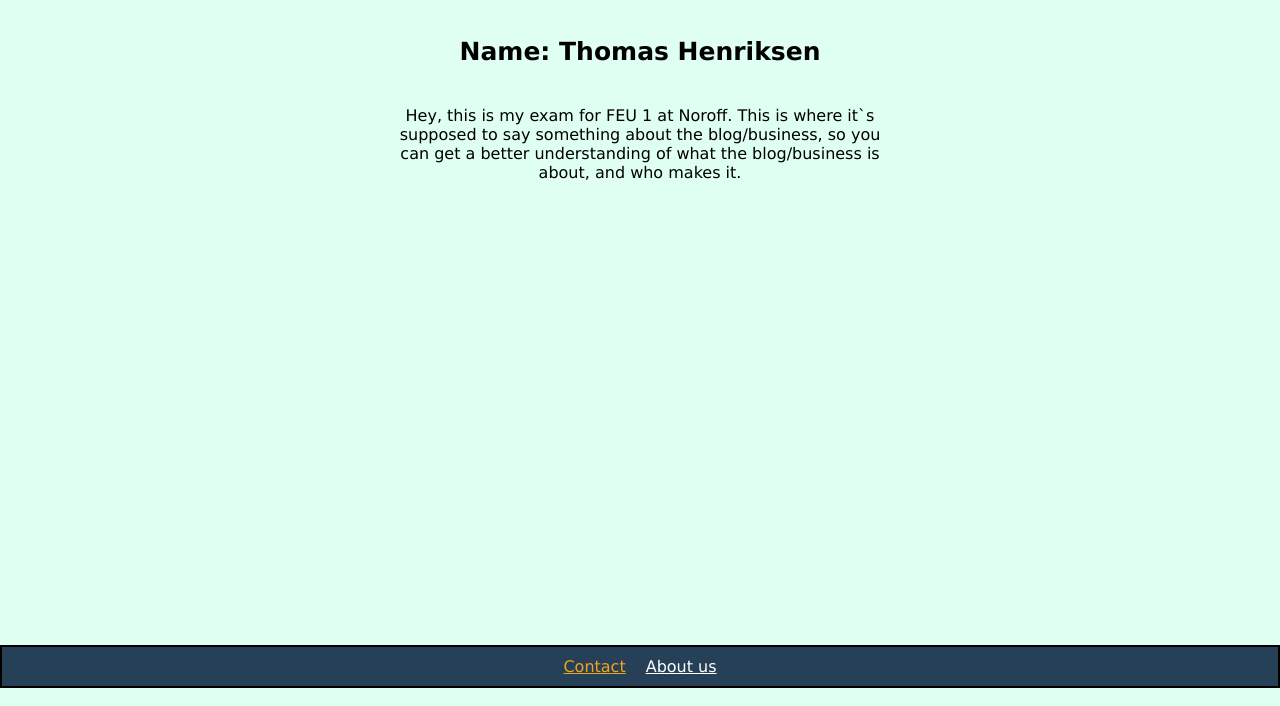
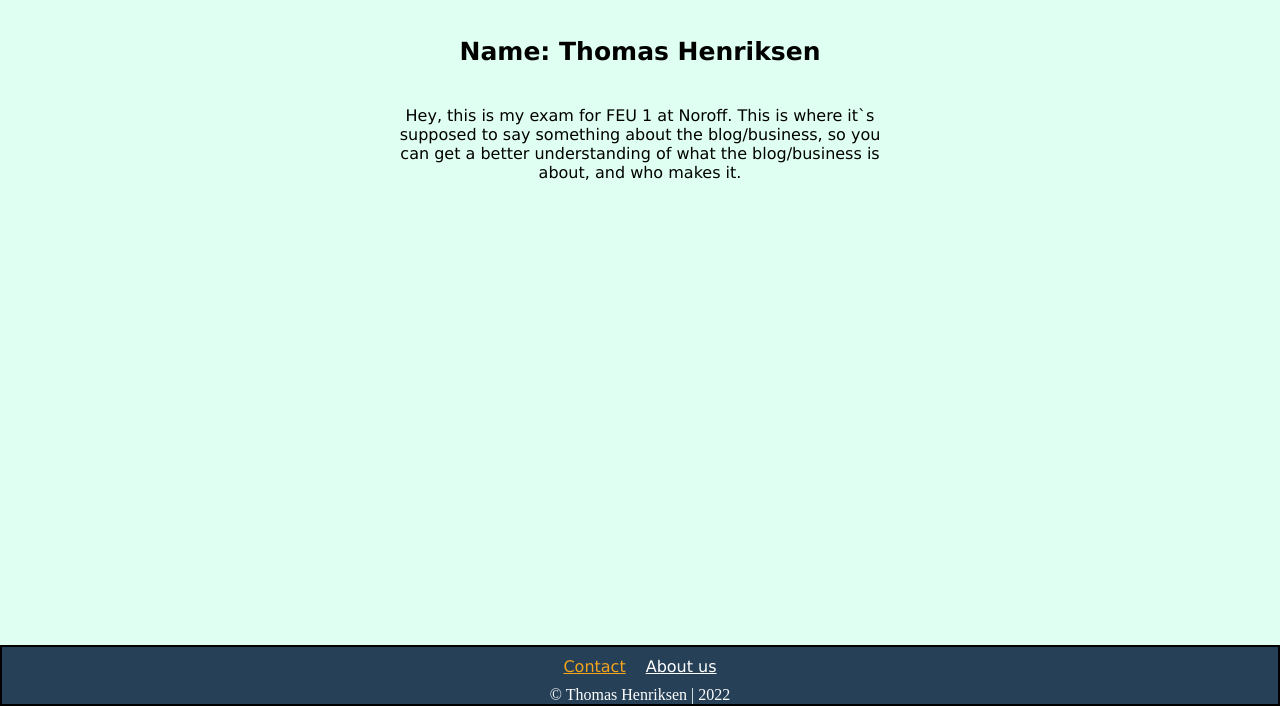
Before and after one commit to Noroff-FEU-Assignments/project-exam-1-Snurre1, a plain HTML site: page aboutus.html in a window 1280 px wide. Shown: the part 256-962 px from the top of the page. Drawn offline with Linux system fonts and the light colour scheme.

Commit message:
copyright gots to be included

```diff
--- a/aboutus.html
+++ b/aboutus.html
@@ -59,6 +59,7 @@
           <a href="aboutus.html" class="active"><li>About us</li></a>
         </ul>
       </div>
+      <div class="copy">&copy Thomas Henriksen | 2022</div>
     </footer>
   </body>
 </html>
--- a/css/style.css
+++ b/css/style.css
@@ -168,6 +168,10 @@ img {
     color: white;
 }
 
+.copy{
+    color: white;
+}
+
 
 
 /* Contact */
```
Also changed, not shown: blog.html (+1 -0 lines), blogspecific.html (+1 -0 lines), contact.html (+1 -0 lines), index.html (+1 -0 lines).
